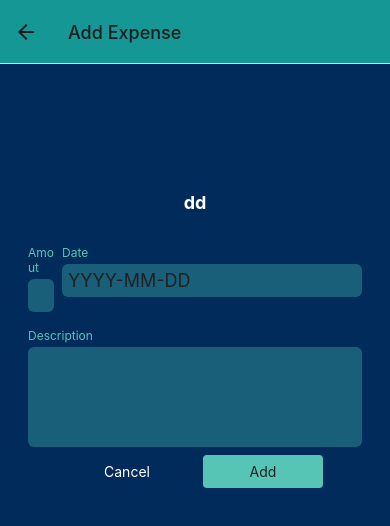
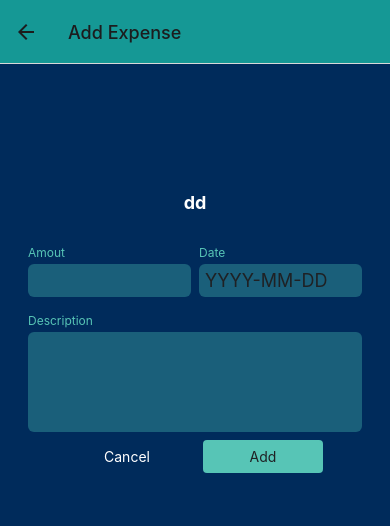
Before and after one commit to eunjitech/accountBook, a React Native app: screen /ManageExpense in a window 390 px wide. Shown: the top 526 px of the page. Built offline with nearby package versions, Linux system fonts and the light colour scheme.

Commit message:
9-154: submit 구현 & KeyboardAvoidingView 적용

```diff
--- a/components/ManageExpense/ExpenseForm.js
+++ b/components/ManageExpense/ExpenseForm.js
@@ -1,10 +1,32 @@
-import React from "react";
+import React, { useState, useEffect } from "react";
 import { StyleSheet, Text, View, TextInput } from "react-native";
 
+import Button from "../../components/Button";
 import Input from "./Input";
 
-export default function ExpenseForm() {
-  function amountChangedHandler() {}
+export default function ExpenseForm({ onCancel, onSubmit, submitButtonLabel }) {
+  const [inputValue, setInputValue] = useState({
+    amount: "",
+    date: "",
+    description: "",
+  });
+
+  function inputChangedHandler(inputIdentifier, enteredValue) {
+    setInputValue((currentInputValue) => {
+      return { ...currentInputValue, [inputIdentifier]: enteredValue };
+    });
+  }
+
+  function submitHandler() {
+    const expenseData = {
+      amount: +inputValue.amount,
+      date: new Date(inputValue.date),
+      description: inputValue.description,
+    };
+
+    onSubmit(expenseData);
+  }
+
   return (
     <View style={styles.form}>
       <Text style={styles.title}>dd</Text>
@@ -14,15 +36,18 @@ export default function ExpenseForm() {
           label="Amout"
           textInputConfig={{
             keyboardType: "decimal-pad",
-            onChageText: amountChangedHandler,
+            onChangeText: inputChangedHandler.bind(this, "amount"),
+            value: inputValue.amount,
           }}
         />
         <Input
+          style={styles.rowInput}
           label="Date"
           textInputConfig={{
             placeholder: "YYYY-MM-DD",
             maxLength: 10,
-            onChageText: amountChangedHandler,
+            onChangeText: inputChangedHandler.bind(this, "date"),
+            value: inputValue.date,
           }}
         />
       </View>
@@ -31,9 +56,18 @@ export default function ExpenseForm() {
         textInputConfig={{
           multiline: true,
           autoCorrect: false,
-          onChageText: amountChangedHandler,
+          onChangeText: inputChangedHandler.bind(this, "description"),
+          value: inputValue.description,
         }}
       />
+      <View style={styles.buttons}>
+        <Button style={styles.button} mode="flat" onPress={onCancel}>
+          Cancel
+        </Button>
+        <Button style={styles.button} onPress={submitHandler}>
+          {submitButtonLabel}
+        </Button>
+      </View>
     </View>
   );
 }
@@ -54,4 +88,10 @@ const styles = StyleSheet.create({
   rowInput: {
     flex: 1,
   },
+  buttons: {
+    flexDirection: "row",
+    justifyContent: "center",
+    alignItems: "center",
+  },
+  button: { minWidth: 120, marginHorizontal: 8 },
 });
--- a/components/ManageExpense/Input.js
+++ b/components/ManageExpense/Input.js
@@ -1,5 +1,6 @@
 import React from "react";
 import { StyleSheet, Text, View, TextInput } from "react-native";
+
 import { GlobalStyles } from "../../constants/styles";
 
 export default function Input({ label, style, textInputConfig }) {
--- a/screens/ManageExpenses.js
+++ b/screens/ManageExpenses.js
@@ -1,8 +1,15 @@
 import React, { useLayoutEffect, useContext } from "react";
-import { StyleSheet, Text, View, TextInput } from "react-native";
+import {
+  StyleSheet,
+  KeyboardAvoidingView,
+  Text,
+  Platform,
+  View,
+  TextInput,
+} from "react-native";
 
 import IconButton from "../components/UI/IconButton";
-import Button from "../components/Button";
+
 import { GlobalStyles } from "../constants/styles";
 import { ExpensesContext } from "../store/expenses-context";
 import ExpenseForm from "../components/ManageExpense/ExpenseForm";
@@ -28,34 +35,23 @@ export default function ManageExpenses({ route, navigation }) {
     navigation.goBack(); //화면을 열었던 화면으로 이동
   }
 
-  function confirmHandler() {
+  function confirmHandler(expenseData) {
     if (isEditing) {
-      expenseCtx.updateExpense(editedExpenseId, {
-        description: "Test",
-        amount: 3000,
-        date: new Date("2023-05-18"),
-      });
+      expenseCtx.updateExpense(editedExpenseId, expenseData);
     } else {
-      expenseCtx.addExpense({
-        description: "Test",
-        amount: 3000,
-        date: new Date("2023-05-18"),
-      });
+      expenseCtx.addExpense(expenseData);
     }
     navigation.goBack();
   }
 
   return (
     <View style={styles.container}>
-      <ExpenseForm />
-      <View style={styles.buttons}>
-        <Button style={styles.button} mode="flat" onPress={cancelHandler}>
-          Cancel
-        </Button>
-        <Button style={styles.button} onPress={confirmHandler}>
-          {isEditing ? "Update" : "Add"}
-        </Button>
-      </View>
+      <KeyboardAvoidingView style={styles.screen} behavior="position">
+        <ExpenseForm
+          onCancel={cancelHandler}
+          submitButtonLabel={isEditing ? "Update" : "Add"}
+          onSubmit={confirmHandler}
+        />
         {isEditing && (
           <View style={styles.deleteContainer}>
             <IconButton
@@ -66,22 +62,19 @@ export default function ManageExpenses({ route, navigation }) {
             />
           </View>
         )}
+      </KeyboardAvoidingView>
     </View>
   );
 }
 
 const styles = StyleSheet.create({
+  screen: { flex: 1 },
   container: {
     flex: 1,
     padding: 24,
     backgroundColor: GlobalStyles.colors.darkNavy,
   },
-  buttons: {
-    flexDirection: "row",
-    justifyContent: "center",
-    alignItems: "center",
-  },
-  button: { minWidth: 120, marginHorizontal: 8 },
+
   deleteContainer: {
     paddingTop: 8,
     marginTop: 16,
```
Also changed, not shown: App.js (+7 -1 lines). Lines whose indentation alone changed are shown as unchanged.
